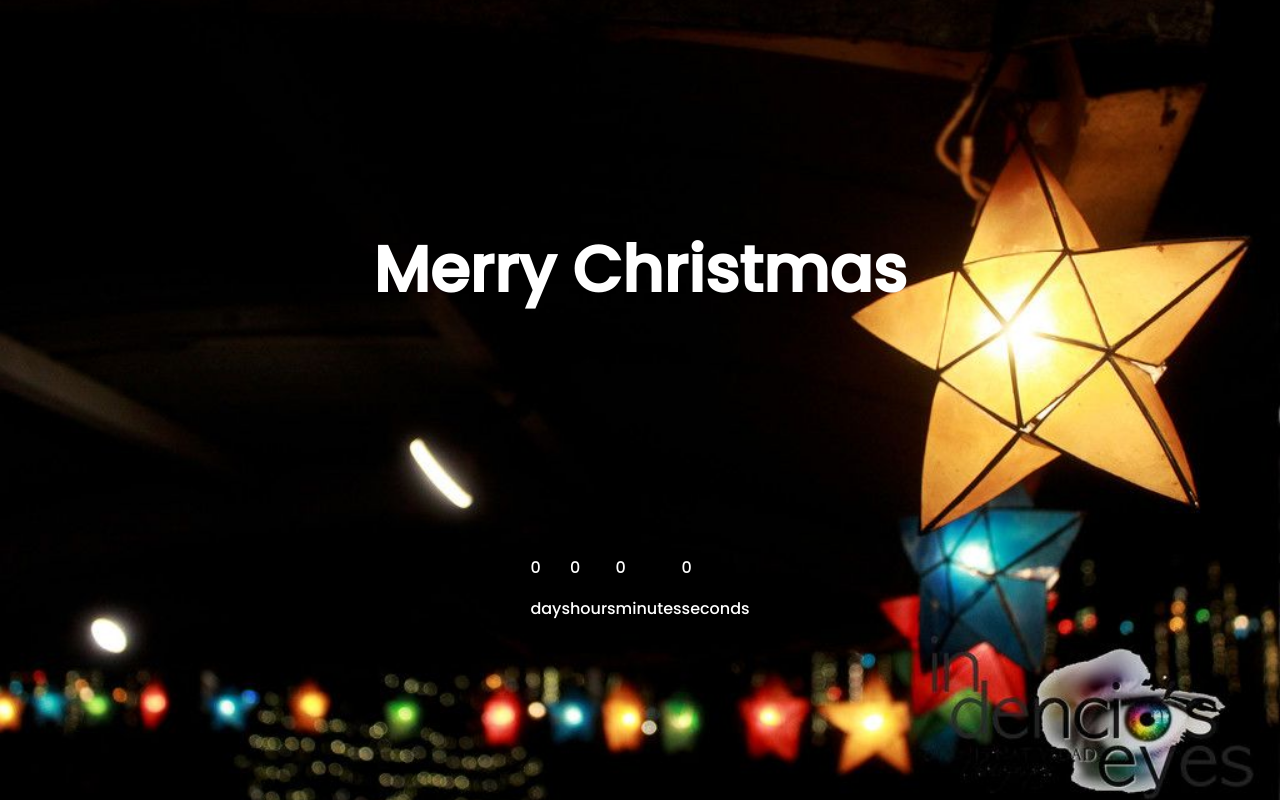
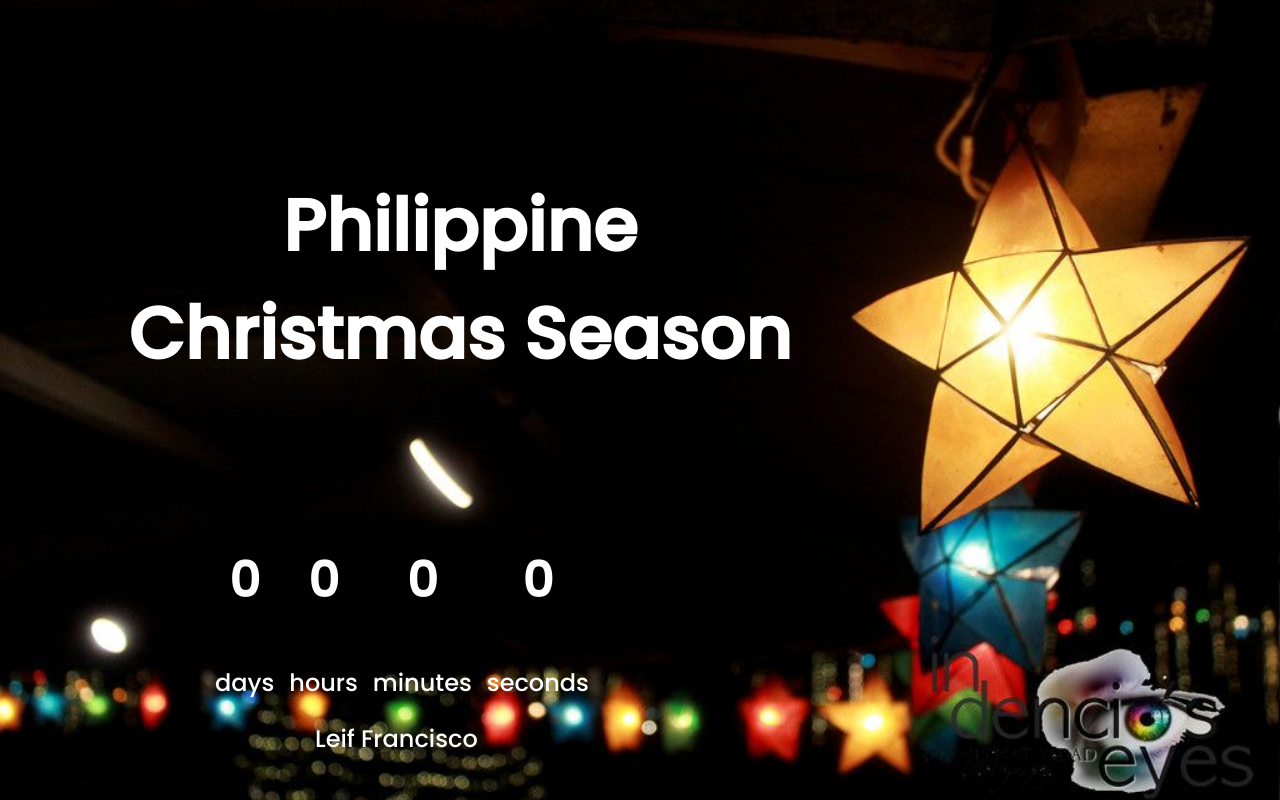
Before and after one commit to Leif-Francisco/Countdown-Timer, a plain HTML site: page Countdown-Timer/index.html in a window 1280 px wide. Drawn offline with Linux system fonts and the light colour scheme.

Commit message:
Finish Base Design

```diff
--- a/Countdown-Timer/index.html
+++ b/Countdown-Timer/index.html
@@ -9,26 +9,26 @@
     <script src="script.js" defer></script>
 </head>
 <body>
-    <h1>Merry Christmas</h1>
+    <center><h1>Philippine <br>Christmas Season</h1></center>
 
     <div class="countdown-container">
-        <div class="days-c">
+        <div class="countown-el days-c">
             <p class="big-text" id="days">0</p>
-            <span>days</span>
+            <span class="span">days</span>
         </div>
-        <div class="hours-c">
+        <div class="countown-el hours-c">
             <p class="big-text" id="hours">0</p>
-            <span>hours</span>
+            <span class="span">hours</span>
         </div>
-        <div class="minutes-c">
+        <div class="countown-el minutes-c">
             <p class="big-text" id="minutes">0</p>
-            <span>minutes</span>
+            <span class="span">minutes</span>
         </div>
-        <div class="seconds-c">
+        <div class="countown-el seconds-c">
             <p class="big-text" id="seconds">0</p>
-            <span>seconds</span>
+            <span class="span">seconds</span>
         </div>
-
+        <p class="credits" id="seconds"> Leif Francisco</p>
     </div>
 </body>
 </html>
--- a/Countdown-Timer/style.css
+++ b/Countdown-Timer/style.css
@@ -19,13 +19,33 @@ body {
 }
 
 h1 {
-    font-size: 4rem;
+    font-size: 4.5rem;
+    margin-left: -22.5rem;
+    margin-top: -12rem;
+}
+.big-text {
+    font-weight:bold;
+    font-size: 3rem;
 
 }
 
-
 .countdown-container{
     display:flex;
+    position:fixed; left:200px; bottom:100px;
+    text-align: center;
+    font-size: 1.5rem;
+    text-indent: 15px;
+}
 
 
+.span{
+    display:flex;
+    text-align: center;
+    font-size: 1.5rem;
+    text-indent: 15px;
 }
+
+.credits {
+    position:fixed; left:300px; bottom:20px;
+    font-size: 1.5rem;
+}
```
